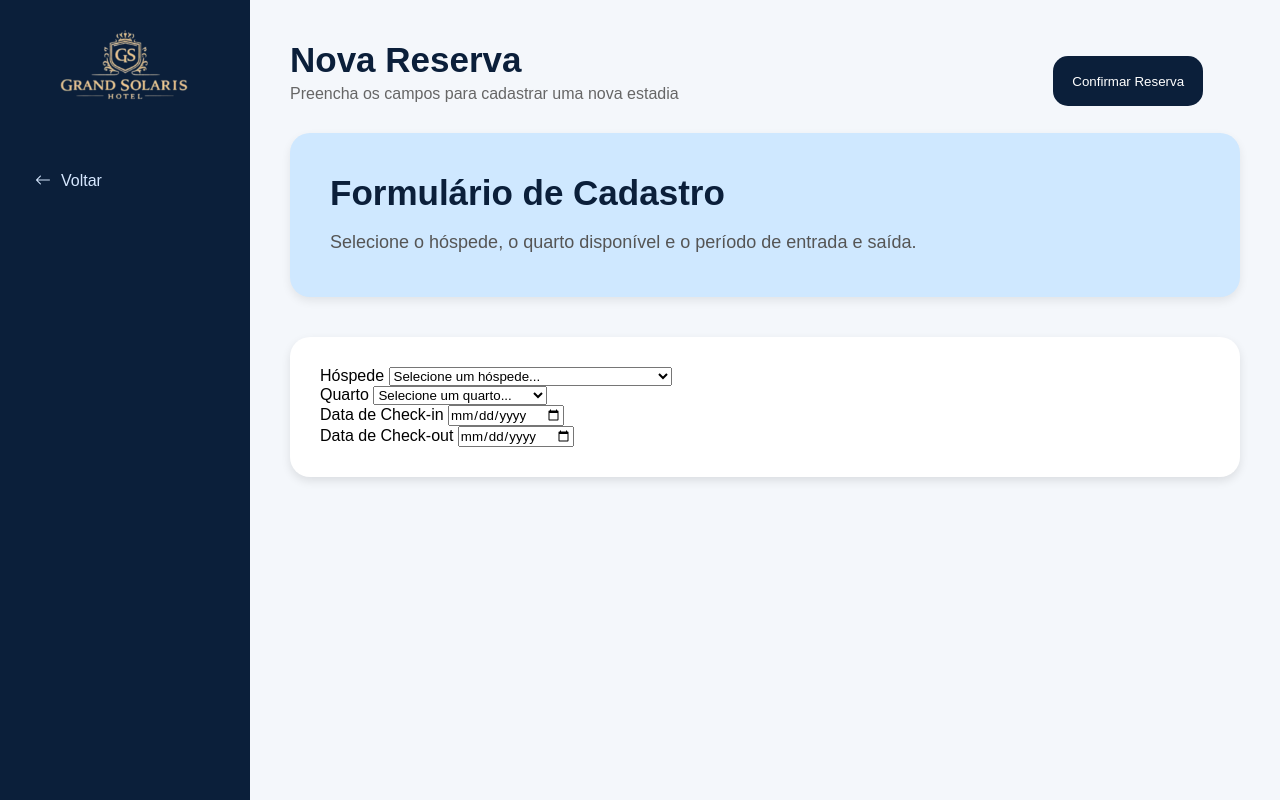
After one commit to Melhores-da-Sala/gestao-hotel, a FastAPI app: page /add_reserva in a window 1280 px wide. The commit adds this page. Run offline with FastAPI, Linux system fonts and the light colour scheme; data comes from the database, SQL or seed files in the repository.

Commit message:
ajustei e criei as paginas do reservas

```diff
--- a/app.py
+++ b/app.py
@@ -195,7 +195,7 @@ async def pagina_add_reserva(request: Request):
 
     return templates.TemplateResponse(
         request=request,
-        name="form_reserva.html",
+        name="add_reserva.html",
         context={
             "hospedes": hospedes,
             "quartos": quartos
@@ -221,7 +221,7 @@ async def pagina_edit_reserva(request: Request, id: int):
 
     return templates.TemplateResponse(
         request=request,
-        name="form_reserva.html",
+        name="edit_reserva.html",
         context={
             "reserva": reserva,
             "hospedes": hospedes,
@@ -245,3 +245,39 @@ async def editar_reserva(
 async def deletar_reserva(id: int):
     delete_reserva(id)
     return RedirectResponse(url="/reservas", status_code=303)
+
+# Rota para visualizar os detalhes de uma reserva específica (view_reserva)
+@app.get("/view_reserva/{id}", response_class=HTMLResponse)
+async def pagina_visualizar_reserva(request: Request, id: int):
+    reserva = obter_detalhes_reserva(id)
+
+    if not reserva:
+        return {"erro": "Reserva não encontrada"}
+
+    return templates.TemplateResponse(
+        request=request,
+        name="view_reserva.html",
+        context={
+            "reserva": reserva
+        }
+    )
+
+# Rota para abrir o formulário preenchido para edição (edit_reserva)
+@app.get("/edit_reserva/{id}", response_class=HTMLResponse)
+async def pagina_editar_reserva(request: Request, id: int):
+    reserva = obter_detalhes_reserva(id)
+    hospedes = consulta_hospedes()
+    quartos = consulta_quartos()
+
+    if not reserva:
+        return {"erro": "Reserva não encontrada"}
+
+    return templates.TemplateResponse(
+        request=request,
+        name="form_reserva.html",
+        context={
+            "reserva": reserva,
+            "hospedes": hospedes,
+            "quartos": quartos
+        }
+    )
--- a/model.py
+++ b/model.py
@@ -278,32 +278,82 @@ def delete_reserva(id):
     conn.close()
 
 def consulta_todas_reservas():
-     """Retorna TODAS as reservas (incluindo passadas) para o calendário."""
-     conn = connection()
-     cursor = conn.cursor(dictionary=True)
+    """Retorna TODAS as reservas (incluindo passadas) para a listagem e calendário."""
+    conn = connection()
+    cursor = conn.cursor(dictionary=True)
 
-     query = """
-         SELECT r.*,
-                h.nome   AS nome_hospede,
-                q.numero AS numero_quarto
-         FROM reservas r
-         JOIN hospedes h ON r.hospede_id = h.id
-         JOIN quartos  q ON r.quarto_id  = q.id
-         ORDER BY r.data_entrada
-     """
+    query = """
+        SELECT r.*,
+               h.nome   AS nome_hospede,
+               q.numero AS numero_quarto
+        FROM reservas r
+        JOIN hospedes h ON r.hospede_id = h.id
+        JOIN quartos q ON r.quarto_id = q.id
+        ORDER BY r.data_entrada
+    """
 
-     cursor.execute(query)
-     retorno = cursor.fetchall()
+    cursor.execute(query)
+    retorno = cursor.fetchall()
 
-     cursor.close()
-     conn.close()
+    cursor.close()
+    conn.close()
 
-     # converter datas para string (JSON serializable)
-     for r in retorno:
+    # Converter datas para string (JSON serializable e compatível com as tabelas)
+    for r in retorno:
         if hasattr(r.get('data_entrada'), 'isoformat'):
             r['data_entrada'] = r['data_entrada'].isoformat()
 
         if hasattr(r.get('data_saida'), 'isoformat'):
-             r['data_saida'] = r['data_saida'].isoformat()
+            r['data_saida'] = r['data_saida'].isoformat()
 
-     return retorno
+    return retorno
+
+
+def obter_detalhes_reserva(reserva_id: int):
+    """Retorna os detalhes de uma reserva específica gerenciando sua própria conexão."""
+    conn = connection()
+    cursor = conn.cursor(dictionary=True)
+
+    query = """
+        SELECT
+            r.id,
+            r.hospede_id,
+            r.quarto_id,
+            r.data_entrada,
+            r.data_saida,
+            h.nome AS nome_hospede,
+            h.cpf AS cpf_hospede,
+            h.email AS email_hospede,
+            h.telefone AS telefone_hospede,
+            q.numero AS numero_quarto,
+            q.tipo AS tipo_quarto,
+            q.valor_diaria,
+            DATEDIFF(r.data_saida, r.data_entrada) AS total_dias
+        FROM reservas r
+        INNER JOIN hospedes h ON r.hospede_id = h.id
+        INNER JOIN quartos q ON r.quarto_id = q.id
+        WHERE r.id = %s
+    """
+
+    cursor.execute(query, (reserva_id,))
+    reserva = cursor.fetchone()
+
+    cursor.close()
+    conn.close()
+
+    # Se a reserva existir, aplicamos as regras de negócio de cálculo
+    if reserva:
+        # Garante pelo menos 1 diária se o check-in/out for no mesmo dia
+        if reserva["total_dias"] <= 0:
+            reserva["total_dias"] = 1
+
+        # Calcula o valor total estimado da estadia
+        reserva["valor_total_estimado"] = reserva["total_dias"] * float(reserva["valor_diaria"])
+
+        # Converte as datas para string no formato YYYY-MM-DD para o <input type="date"> reconhecer no form
+        if hasattr(reserva.get('data_entrada'), 'isoformat'):
+            reserva['data_entrada'] = reserva['data_entrada'].isoformat()
+        if hasattr(reserva.get('data_saida'), 'isoformat'):
+            reserva['data_saida'] = reserva['data_saida'].isoformat()
+
+    return reserva
--- /dev/null
+++ b/templates/add_reserva.html
@@ -0,0 +1,86 @@
+<!DOCTYPE html>
+<html lang="pt-BR">
+<head>
+    <meta charset="UTF-8">
+    <meta name="viewport" content="width=device-width, initial-scale=1.0">
+    <title>Grand Solaris - Nova Reserva</title>
+
+    <link rel="stylesheet" href="/static/css/style.css">
+    <link rel="stylesheet" href="https://cdn.jsdelivr.net/npm/bootstrap-icons@1.11.3/font/bootstrap-icons.min.css">
+</head>
+<body>
+
+    <aside class="sidebar">
+        <div class="logo-area">
+            <img src="/static/assets/logo_hotel.png" alt="Logo Hotel">
+        </div>
+        <nav>
+            <a href="/reservas">
+                <i class="bi bi-arrow-left"></i>
+                Voltar
+            </a>
+        </nav>
+    </aside>
+
+    <main>
+        <div class="topbar">
+            <div>
+                <h1>Nova Reserva</h1>
+                <p>Preencha os campos para cadastrar uma nova estadia</p>
+            </div>
+        </div>
+
+        <div class="banner">
+            <h2 class="titulo">Formulário de Cadastro</h2>
+            <p>Selecione o hóspede, o quarto disponível e o período de entrada e saída.</p>
+        </div>
+
+        <div class="reservas-recentes">
+            <form action="/add_reserva" method="POST">
+
+                <div>
+                    <label for="hospede_id">Hóspede</label>
+                    <select name="hospede_id" id="hospede_id" required>
+                        <option value="" disabled selected>Selecione um hóspede...</option>
+                        {% for hospede in hospedes %}
+                            <option value="{{ hospede.id }}">
+                                {{ hospede.nome }} (CPF: {{ hospede.cpf }})
+                            </option>
+                        {% endfor %}
+                    </select>
+                </div>
+
+                <div>
+                    <label for="quarto_id">Quarto</label>
+                    <select name="quarto_id" id="quarto_id" required>
+                        <option value="" disabled selected>Selecione um quarto...</option>
+                        {% for quarto in quartos %}
+                            <option value="{{ quarto.id }}">
+                                Quarto {{ quarto.numero }} - {{ quarto.tipo }}
+                            </option>
+                        {% endfor %}
+                    </select>
+                </div>
+
+                <div>
+                    <label for="data_entrada">Data de Check-in</label>
+                    <input type="date" name="data_entrada" id="data_entrada" required>
+                </div>
+
+                <div>
+                    <label for="data_saida">Data de Check-out</label>
+                    <input type="date" name="data_saida" id="data_saida" required>
+                </div>
+
+                <div>
+                    <button type="submit" class="botao_criar_hospede" style="border: none; cursor: pointer;">
+                        <div>Confirmar Reserva</div>
+                    </button>
+                </div>
+
+            </form>
+        </div>
+    </main>
+
+</body>
+</html>
--- a/templates/hospedes.html
+++ b/templates/hospedes.html
@@ -22,8 +22,6 @@
         <div class="logo-area">
 
             <img src="/static/assets/logo_hotel.png" alt="Logo Hotel">
-
-            <h2>Grand Solaris</h2>
 
         </div>
 
```
Also changed, not shown: templates/edit_reserva.html (added, +86 -0 lines), templates/reservas.html (+28 -11 lines), templates/view_reserva.html (added, +109 -0 lines).
